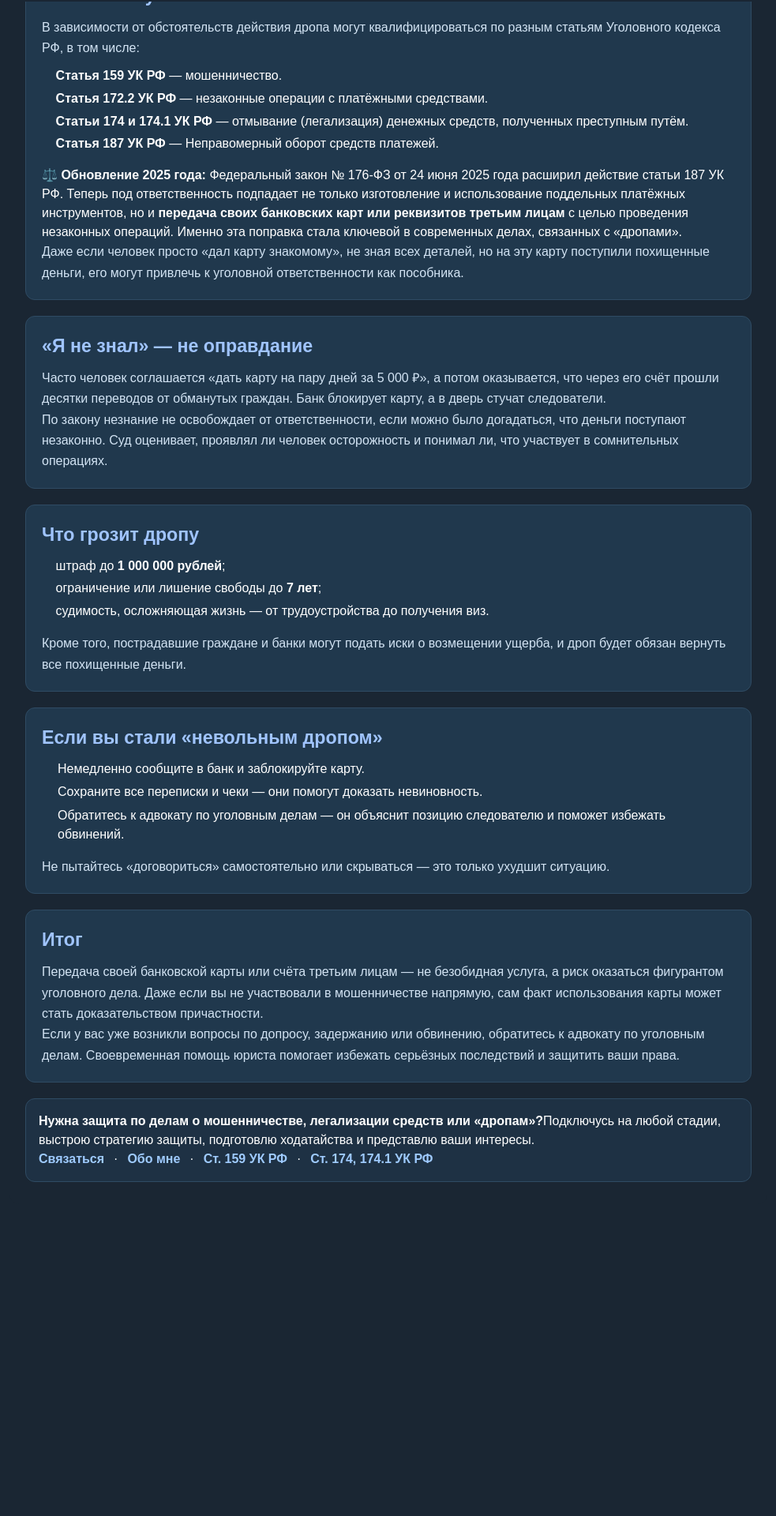
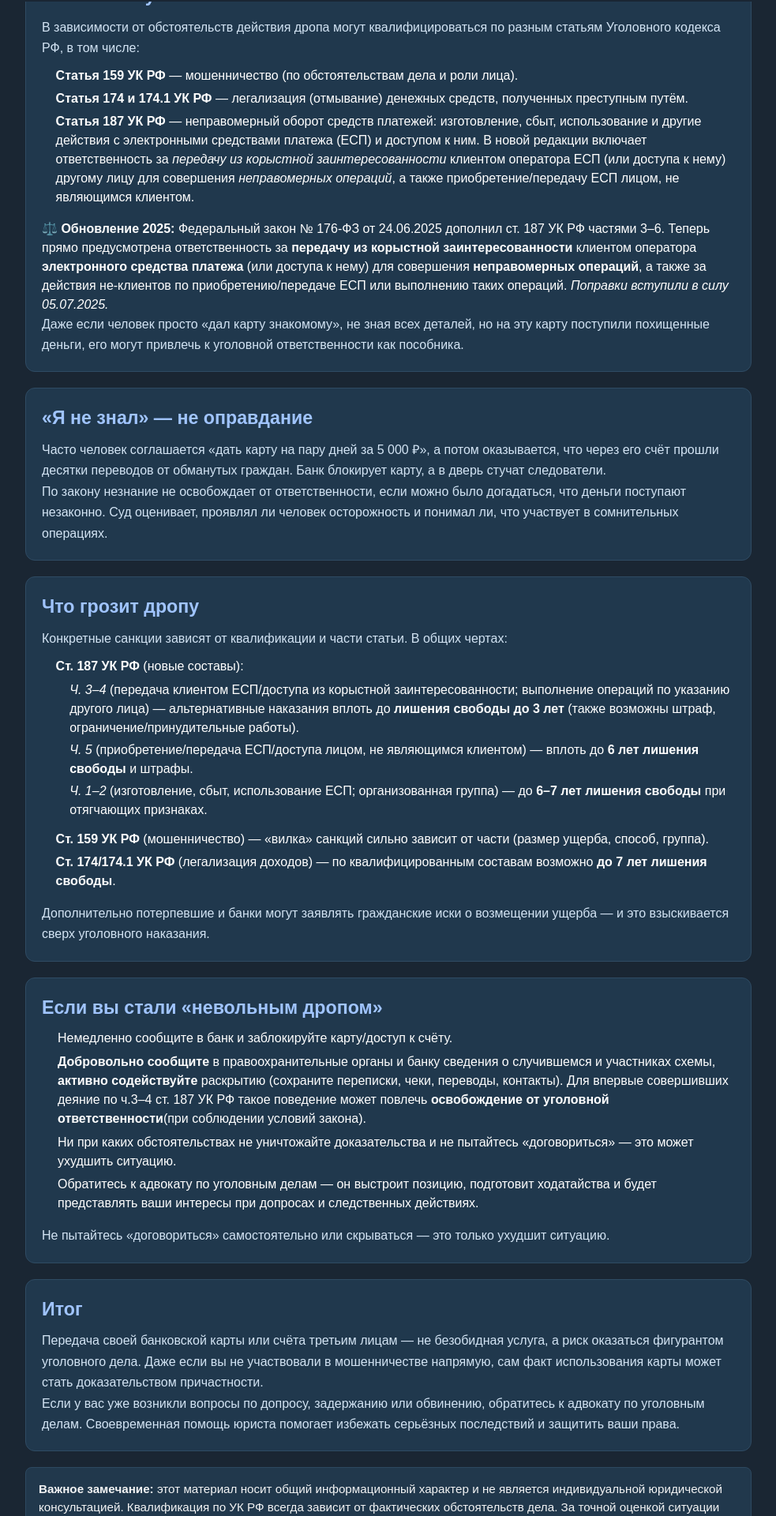
Before and after one commit to VladPeskovDev/Next-js-React-, a Next.js app in the folder lawyer-page/: page /drops-responsibility in a window 1280 px wide. Shown: the part 798-2718 px from the top of the page at 79% size, without its empty margins (148-1131 px from the left). Before the commit the page ends 2388 px from the top, so only its background shows below. Built offline with nearby package versions, Linux system fonts and the light colour scheme.

Commit message:
fix: статья дропы и п2п

```diff
--- a/lawyer-page/src/app/drops-responsibility/ArticlePage.module.css
+++ b/lawyer-page/src/app/drops-responsibility/ArticlePage.module.css
@@ -159,6 +159,17 @@
   outline: none;
 }
 
+.disclaimer {
+  background: #223a4e;
+  border: 1px solid #2f4b63;
+  border-radius: 8px;
+  padding: 16px;
+  margin: 20px 0;
+  font-size: 0.95rem;
+  opacity: 0.95;
+}
+
+
 /* Якорные секции: смещение под фикс. шапку (если есть) */
 .anchorTarget {
   scroll-margin-top: 84px; /* чтобы заголовок не уезжал под header */
--- a/lawyer-page/src/app/drops-responsibility/page.tsx
+++ b/lawyer-page/src/app/drops-responsibility/page.tsx
@@ -207,18 +207,26 @@ export default function DropsResponsibilityPage(): JSX.Element {
     в том числе:
   </p>
   <ul className={styles.listBullets}>
-    <li><strong>Статья 159 УК РФ</strong> — мошенничество.</li>
-    <li><strong>Статья 172.2 УК РФ</strong> — незаконные операции с платёжными средствами.</li>
-    <li><strong>Статьи 174 и 174.1 УК РФ</strong> — отмывание (легализация) денежных средств, полученных преступным путём.</li>
-    <li><strong>Статья 187 УК РФ</strong> — Неправомерный оборот средств платежей.</li>
+  <li><strong>Статья 159 УК РФ</strong> — мошенничество (по обстоятельствам дела и роли лица).</li>
+  <li><strong>Статья 174 и 174.1 УК РФ</strong> — легализация (отмывание) денежных средств, полученных преступным путём.</li>
+  <li>
+    <strong>Статья 187 УК РФ</strong> — неправомерный оборот средств платежей: изготовление, сбыт, использование
+    и другие действия с электронными средствами платежа (ЕСП) и доступом к ним. В новой редакции включает ответственность
+    за <em>передачу из корыстной заинтересованности</em> клиентом оператора ЕСП (или доступа к нему) другому лицу
+    для совершения <em>неправомерных операций</em>, а также приобретение/передачу ЕСП лицом, не являющимся клиентом.
+  </li>
+  {/* Опционально, если у тебя встречается кейс незаконной финансовой деятельности: */}
+  {/* <li><strong>Статья 172 УК РФ</strong> — незаконная банковская деятельность (применяется по отдельным фактам).</li> */}
 </ul>
+
 <div className={styles.lawUpdate}>
-    ⚖️ <strong>Обновление 2025 года:</strong> Федеральный закон № 176-ФЗ от 24 июня 2025 года
-    расширил действие статьи 187 УК РФ. Теперь под ответственность подпадает не только изготовление
-    и использование поддельных платёжных инструментов, но и <strong>передача своих банковских карт
-    или реквизитов третьим лицам</strong> с целью проведения незаконных операций. Именно эта поправка
-    стала ключевой в современных делах, связанных с «дропами».
+  ⚖️ <strong>Обновление 2025:</strong> Федеральный закон № 176-ФЗ от 24.06.2025 дополнил ст. 187 УК РФ частями 3–6.
+  Теперь прямо предусмотрена ответственность за <strong>передачу из корыстной заинтересованности</strong> клиентом
+  оператора <strong>электронного средства платежа</strong> (или доступа к нему) для совершения
+  <strong> неправомерных операций</strong>, а также за действия не-клиентов по приобретению/передаче ЕСП или
+  выполнению таких операций. <em>Поправки вступили в силу 05.07.2025.</em>
 </div>
+
 
   <p>
     Даже если человек просто «дал карту знакомому», не зная всех деталей, но на эту карту поступили
@@ -242,25 +250,59 @@ export default function DropsResponsibilityPage(): JSX.Element {
 
       <section className={`${styles.article} ${styles.anchorTarget}`} id="penalties">
   <h3>Что грозит дропу</h3>
+
+  <p>
+    Конкретные санкции зависят от квалификации и части статьи. В общих чертах:
+  </p>
+
   <ul className={styles.listBullets}>
-          <li>штраф до <strong>1 000 000 рублей</strong>;</li>
-          <li>ограничение или лишение свободы до <strong>7 лет</strong>;</li>
-          <li>судимость, осложняющая жизнь — от трудоустройства до получения виз.</li>
+    <li>
+      <strong>Ст. 187 УК РФ</strong> (новые составы):
+      <ul className={styles.listTight}>
+        <li>
+          <em>Ч. 3–4</em> (передача клиентом ЕСП/доступа из корыстной заинтересованности; выполнение операций по указанию другого лица)
+          — альтернативные наказания вплоть до <strong>лишения свободы до 3 лет</strong> (также возможны штраф, ограничение/принудительные работы).
+        </li>
+        <li>
+          <em>Ч. 5</em> (приобретение/передача ЕСП/доступа лицом, не являющимся клиентом) — вплоть до
+          <strong> 6 лет лишения свободы</strong> и штрафы.
+        </li>
+        <li>
+          <em>Ч. 1–2</em> (изготовление, сбыт, использование ЕСП; организованная группа) — до
+          <strong> 6–7 лет лишения свободы</strong> при отягчающих признаках.
+        </li>
       </ul>
+    </li>
+    <li>
+      <strong>Ст. 159 УК РФ</strong> (мошенничество) — «вилка» санкций сильно зависит от части (размер ущерба, способ, группа).
+    </li>
+    <li>
+      <strong>Ст. 174/174.1 УК РФ</strong> (легализация доходов) — по квалифицированным составам возможно
+      <strong> до 7 лет лишения свободы</strong>.
+    </li>
+  </ul>
+
   <p>
-          Кроме того, пострадавшие граждане и банки могут подать иски о возмещении ущерба, и дроп будет обязан вернуть
-          все похищенные деньги.
+    Дополнительно потерпевшие и банки могут заявлять гражданские иски о возмещении ущерба —
+    и это взыскивается сверх уголовного наказания.
   </p>
 </section>
+
 
       <section className={`${styles.article} ${styles.anchorTarget}`} id="what-to-do">
         <h3>Если вы стали «невольным дропом»</h3>
         <ol className={styles.listOrdered}>
-          <li>Немедленно сообщите в банк и заблокируйте карту.</li>
-          <li>Сохраните все переписки и чеки — они помогут доказать невиновность.</li>
+  <li>Немедленно сообщите в банк и заблокируйте карту/доступ к счёту.</li>
   <li>
-            Обратитесь к <Link href="/criminal-lawyer">адвокату по уголовным делам</Link> — он объяснит позицию
-            следователю и поможет избежать обвинений.
+    <strong>Добровольно сообщите</strong> в правоохранительные органы и банку сведения о случившемся и участниках схемы,
+    <strong> активно содействуйте</strong> раскрытию (сохраните переписки, чеки, переводы, контакты). Для впервые совершивших
+    деяние по ч.3–4 ст. 187 УК РФ такое поведение может повлечь <strong>освобождение от уголовной ответственности</strong>
+    (при соблюдении условий закона).
+  </li>
+  <li>Ни при каких обстоятельствах не уничтожайте доказательства и не пытайтесь «договориться» — это может ухудшить ситуацию.</li>
+  <li>
+    Обратитесь к <Link href="/criminal-lawyer">адвокату по уголовным делам</Link> — он выстроит позицию, подготовит ходатайства
+    и будет представлять ваши интересы при допросах и следственных действиях.
   </li>
 </ol>
         <p>Не пытайтесь «договориться» самостоятельно или скрываться — это только ухудшит ситуацию.</p>
@@ -280,6 +322,15 @@ export default function DropsResponsibilityPage(): JSX.Element {
         </p>
       </section>
 
+      <div className={styles.disclaimer}>
+  <p>
+    <strong>Важное замечание:</strong> этот материал носит общий информационный характер и не является индивидуальной
+    юридической консультацией. Квалификация по УК РФ всегда зависит от фактических обстоятельств дела. За точной оценкой
+    ситуации обратитесь к адвокату.
+  </p>
+</div>
+
+
       {/* ====== CTA (релевантный тематике статьи) ====== */}
       <div className={styles.cta}>
         <p>
--- a/lawyer-page/src/app/p2p-crypto-risk/ArticlePage.module.css
+++ b/lawyer-page/src/app/p2p-crypto-risk/ArticlePage.module.css
@@ -154,6 +154,16 @@
   border-radius: 8px;
 }
 
+.disclaimer {
+  background: #223a4e;
+  border: 1px solid #2f4b63;
+  border-radius: 8px;
+  padding: 16px;
+  margin: 20px 0;
+  font-size: 0.95rem;
+  opacity: 0.95;
+}
+
 /* ====== Адаптив ====== */
 @media (max-width: 900px) {
   .tocList { grid-template-columns: 1fr; }
--- a/lawyer-page/src/app/p2p-crypto-risk/page.tsx
+++ b/lawyer-page/src/app/p2p-crypto-risk/page.tsx
@@ -184,7 +184,7 @@ export default function CryptoP2PRiskPage(): JSX.Element {
 
       {/* ====== Контент ====== */}
       <section className={`${styles.article} ${styles.anchorTarget}`} id="intro">
-        <h3>Вводная</h3>
+        <h3>Введение</h3>
         <p>
           В последние годы криптовалюта стала популярным способом сохранения и перевода средств. Многие пользуются удобными
           сервисами — например, <strong>P2P‑площадками</strong> на биржах вроде <em>Bybit</em>, <em>Binance</em> или
@@ -219,10 +219,20 @@ export default function CryptoP2PRiskPage(): JSX.Element {
       <section className={`${styles.article} ${styles.anchorTarget}`} id="why-crime">
         <h3>Почему возникает уголовное дело</h3>
         <p>
-          Следствие расценивает такие ситуации как <strong>участие в мошеннической схеме (статья 159 УК РФ)</strong> или, при
-          определённых обстоятельствах, <strong>легализацию (отмывание) денежных средств — статьи 174 и 174.1 УК РФ</strong>, а
-          также <strong>незаконные операции с платёжными средствами (статья 172.2 УК РФ)</strong>.
-        </p>
+  Следствие нередко квалифицирует такие эпизоды как <strong>мошенничество (ст. 159 УК РФ)</strong>, а при наличии признаков
+  сокрытия происхождения средств — как <strong>легализацию (отмывание) доходов (ст. 174, 174.1 УК РФ)</strong>.
+  <em>Отдельно</em>: <strong>ст. 187 УК РФ</strong> (неправомерный оборот средств платежей) применяется при действиях
+  со <em>средствами платежа/доступом к ним</em> (например, оборот «дроп-карт»), и <em>обычно</em> не является ключевой
+  для типичной P2P-продажи криптовалюты без операций с чужими картами/доступами.
+</p>
+<div className={styles.lawUpdate}>
+  ⚖️ <strong>Важно про 2025 год:</strong> Федеральный закон № 176-ФЗ от 24.06.2025 дополнил ст. 187 УК РФ частями 3–6
+  (вступил в силу 05.07.2025). Речь о действиях с <em>электронными средствами платежа</em> и доступом к ним
+  (в т.ч. передача из корыстной заинтересованности для неправомерных операций). Для обычной P2P-продажи криптовалюты
+  эта норма релевантна <em>лишь при</em> наличии оборота/передачи чужих карт/доступа и т.п.
+</div>
+
+
         <p>
           Даже если вы не знали о преступном происхождении денег, <em>факт получения и перевода средств</em> может быть истолкован
           как пособничество или причастность к мошенничеству. Особенно настороженно правоохранители относятся к случаям, когда:
@@ -249,17 +259,31 @@ export default function CryptoP2PRiskPage(): JSX.Element {
       </section>
 
       <section className={`${styles.article} ${styles.anchorTarget}`} id="liability">
-        <h3>Какая ответственность грозит</h3>
-        <p>
-          <strong>Статья 159 УК РФ (мошенничество)</strong> предусматривает наказание вплоть до лишения свободы. В зависимости от
-          суммы ущерба и обстоятельств может быть назначено наказание вплоть до 10 лет лишения свободы
-        </p>
-        <p>
-          Даже если удаётся доказать отсутствие умысла, часто возбуждается <em>уголовное дело по факту</em>, счёт блокируется, а
-          деньги изымаются как вещественные доказательства. Кроме того, банки нередко вносят клиентов в «чёрные списки» как
-          участников сомнительных операций.
-        </p>
-      </section>
+  <h3>Какая ответственность грозит</h3>
+
+  <ul className={styles.listBullets}>
+    <li>
+      <strong>Ст. 159 УК РФ (мошенничество)</strong> — «вилка» санкций зависит от части (размер ущерба, способ, группа).
+      По тяжёлым составам — <strong>лишение свободы до 10 лет</strong> и штраф (детально — по материалам дела).
+    </li>
+    <li>
+      <strong>Ст. 174, 174.1 УК РФ (легализация доходов)</strong> — при квалифицированных признаках
+      возможны наказания <strong>до 7 лет</strong> лишения свободы и крупные штрафы.
+    </li>
+    <li>
+      <strong>Ст. 187 УК РФ (неправомерный оборот средств платежа)</strong> — применяется при действиях
+      со средствами платежа/доступом к ним (например, «дроп-карты»). Новые части (3–6) ужесточили ответственность
+      и охватывают, в частности, передачу ЕСП/доступа из корыстной заинтересованности для неправомерных операций.
+    </li>
+  </ul>
+
+  <p>
+    Отдельно: банк вправе проверять операции по <strong>115-ФЗ</strong> (ПОД/ФТ), приостанавливать переводы и запрашивать документы;
+    решения по таким блокировкам принимаются в сжатые сроки. Это административно-комплаенсная часть, которая идёт
+    <em>параллельно</em> возможной уголовной проверке.
+  </p>
+</section>
+
 
       <section className={`${styles.article} ${styles.anchorTarget}`} id="protect">
         <h3>Как защитить себя</h3>
@@ -269,6 +293,9 @@ export default function CryptoP2PRiskPage(): JSX.Element {
           <li><strong>Не торопитесь.</strong> Давление на скорость — частый признак мошенничества.</li>
           <li><strong>Сохраняйте переписку и скриншоты.</strong> Это могут быть доказательства вашей добросовестности.</li>
           <li><strong>При подозрительных средствах — сообщите в банк и не переводите крипту.</strong></li>
+          <li><strong>Если платёж подозрительный — действуйте по 115-ФЗ:</strong> сообщите в банк, выполните запросы на документы, дождитесь решения комплаенса.</li>
+<li><strong>Никаких операций с картами/доступом третьих лиц.</strong> Любые «услуги» по приёму переводов чужих людей — красный флаг и риск по ст. 187 УК РФ.</li>
+
         </ul>
       </section>
 
@@ -283,6 +310,9 @@ export default function CryptoP2PRiskPage(): JSX.Element {
           <li>поможет выстроить линию защиты,</li>
           <li>докажет отсутствие умысла и преступного сговора,</li>
           <li>добьётся прекращения дела или снятия ареста со счёта.</li>
+          <li>Письменно зафиксируйте хронологию: объявления на P2P, условия сделки, таймлайны платежей/разблокировок — это поможет адвокату.</li>
+<li>Не давайте объяснений без защитника и не уничтожайте доказательства — это может ухудшить положение.</li>
+
         </ul>
       </section>
 
@@ -294,6 +324,14 @@ export default function CryptoP2PRiskPage(): JSX.Element {
           следствия — действуйте осмотрительно и при малейших подозрениях обращайтесь к юристу.
         </p>
       </section>
+
+      <div className={styles.disclaimer}>
+  <p>
+    <strong>Важно:</strong> материал носит общий характер и не является индивидуальной юридической консультацией.
+    Квалификация по УК РФ зависит от фактических обстоятельств сделки. За оценкой вашей ситуации обратитесь к адвокату.
+  </p>
+</div>
+
 
       {/* ====== CTA (релевантный тематике статьи) ====== */}
       <div className={styles.cta}>
```
Lines whose indentation alone changed are shown as unchanged.
